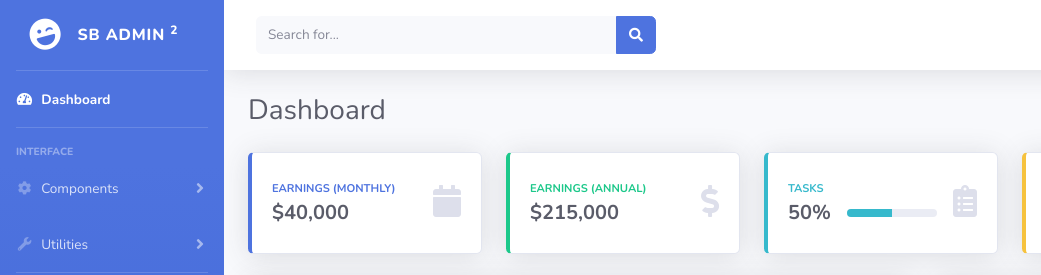
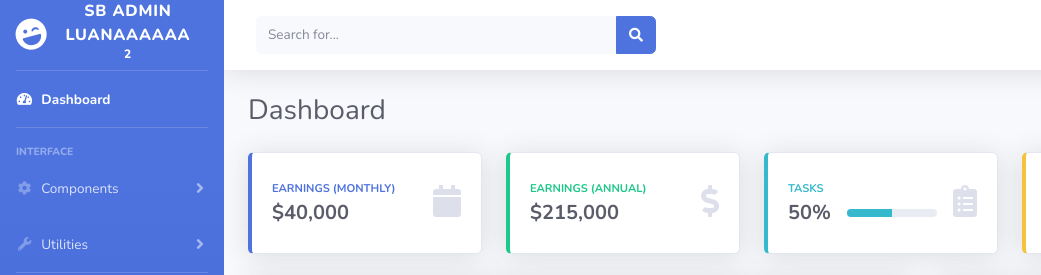
Before and after one commit to izabelly-code/finease-front, a website with bundled scripts: page startbootstrap-sb-admin-2-gh-pages/index.html in a window 1280 px wide. Shown: the top 275 px of the page, 0-1041 px from the left. Built offline with nearby package versions, Linux system fonts and the light colour scheme.

Commit message:
luanaa teste

```diff
--- a/startbootstrap-sb-admin-2-gh-pages/index.html
+++ b/startbootstrap-sb-admin-2-gh-pages/index.html
@@ -35,7 +35,7 @@
                 <div class="sidebar-brand-icon rotate-n-15">
                     <i class="fas fa-laugh-wink"></i>
                 </div>
-                <div class="sidebar-brand-text mx-3">SB Admin <sup>2</sup></div>
+                <div class="sidebar-brand-text mx-3">SB Admin luanaaaaaa <sup>2</sup></div>
             </a>
 
             <!-- Divider -->
```
